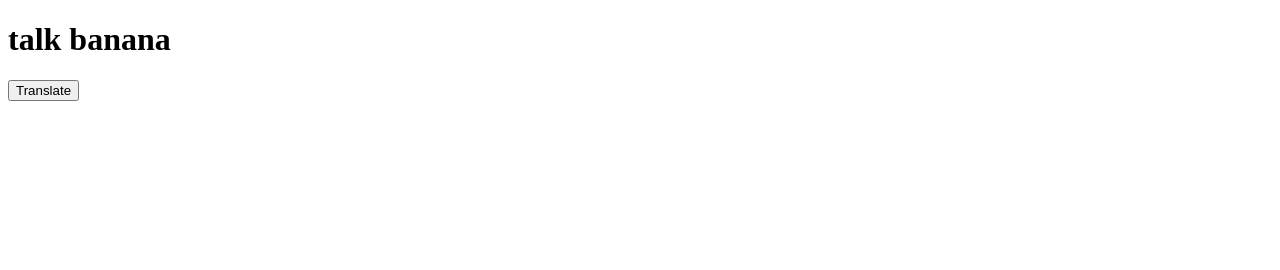
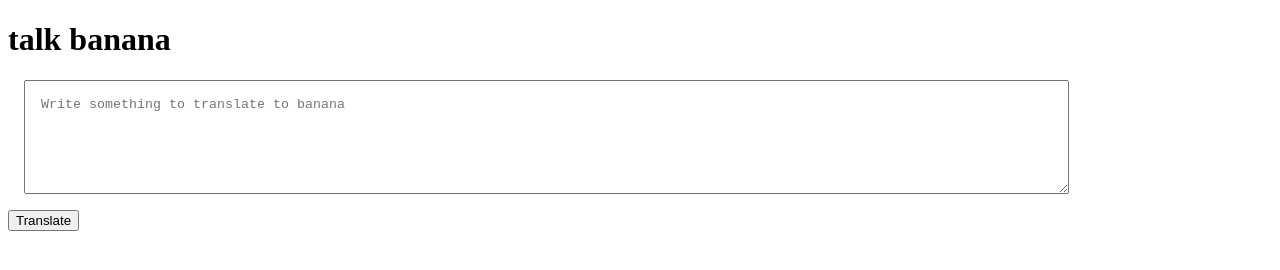
Before and after one commit to AASJATT/neogcamp-banana-speak, a plain HTML site: page index.html in a window 1280 px wide. Drawn offline with Linux system fonts and the light colour scheme.

Commit message:
taking input and console

```diff
--- a/app.js
+++ b/app.js
@@ -1,8 +1,11 @@
 var btnTranslate = document.querySelector("#btn-translate")
+var txtInput = document.querySelector("#txt-input");
+console.log(txtInput)
 
 btnTranslate.addEventListener("click", clickHandler)
 
 function clickHandler()
 {
     console.log("clicked!");
+    console.log("input", txtInput.value);
 };
--- a/index.html
+++ b/index.html
@@ -4,9 +4,21 @@
     <meta charset="UTF-8">
     <meta name="viewport" content="width=device-width, initial-scale=1.0">
     <title>banana speak</title>
+    <style>
+        textarea{
+            width: 80%;
+            display: block;
+            margin:1rem;
+            height:10vh;
+            padding:1rem
+        }
+    </style>
+
    </head>
     <body>
     <h1>talk banana</h1>
+    <textarea id="txt-input"
+    placeholder="Write something to translate to banana"></textarea>
     <button id="btn-translate">Translate</button>
 
     <script src="app.js" type="text/javascript"></script>
```
